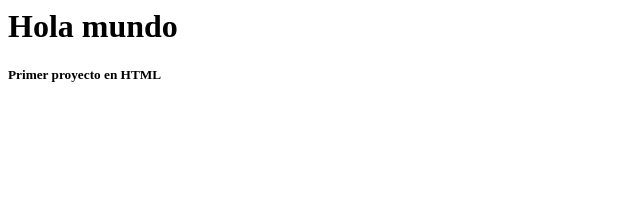
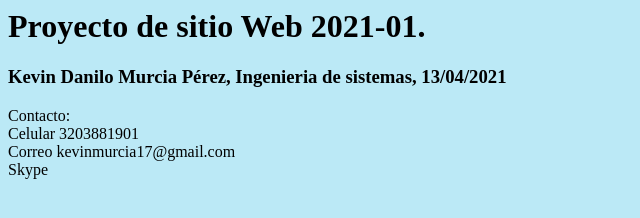
Before and after one commit to kevinmurcia7/DSW-KevinMurcia, a plain HTML site: page index.html in a window 1280 px wide. Shown: the whole page, without its empty margins (0-640 px from the left). Drawn offline with Linux system fonts and the light colour scheme.

Commit message:
Modificacion 1
Prueba

```diff
--- a/index.html
+++ b/index.html
@@ -1,2 +1,21 @@
-<h1> Hola mundo </h1>
-<h5> Primer proyecto en HTML</h5>
+<html>
+<head>
+    <h1>Proyecto de sitio Web 2021-01.</h1>
+</head>
+
+<body bgcolor="#BBE9F6">
+
+    <h3> Kevin Danilo Murcia Pérez, Ingenieria de sistemas, 13/04/2021</h3>
+    <p>Contacto:
+        <br>
+        Celular 3203881901
+        <br>
+        Correo kevinmurcia17@gmail.com
+        <br>
+        Skype
+
+
+
+</body>
+
+</html>
```
